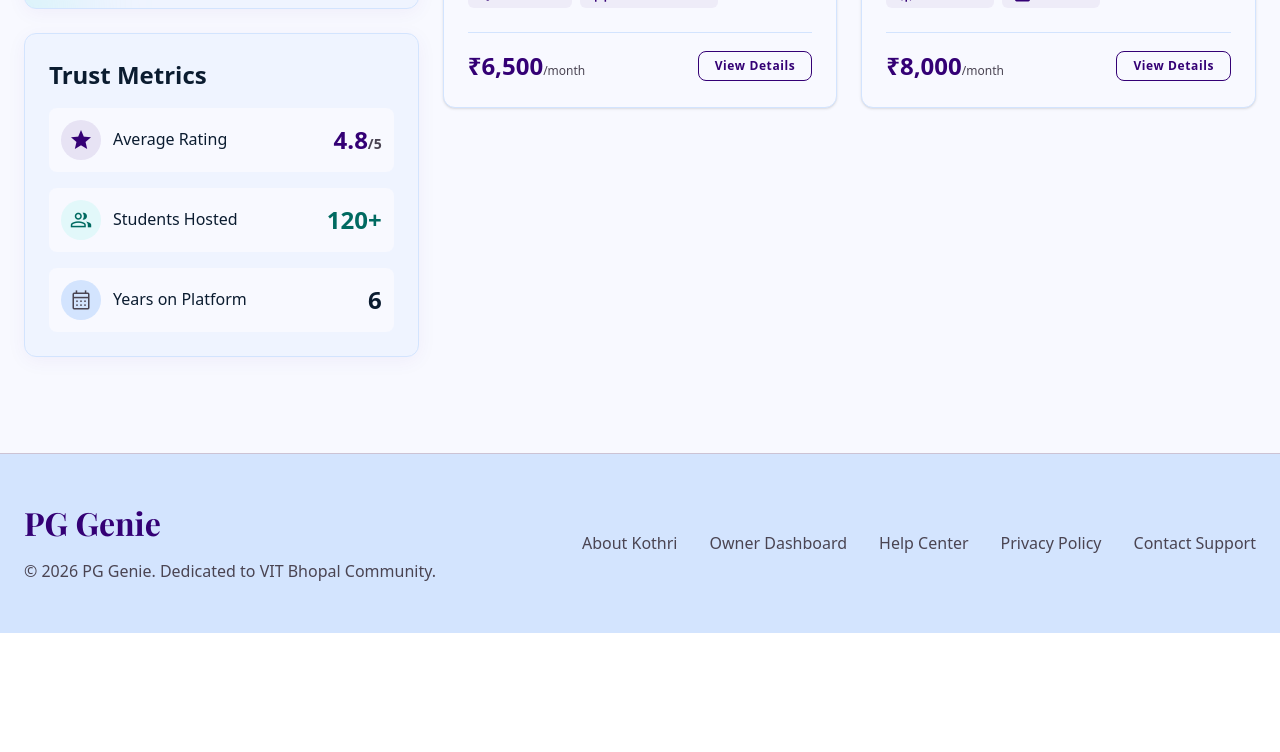
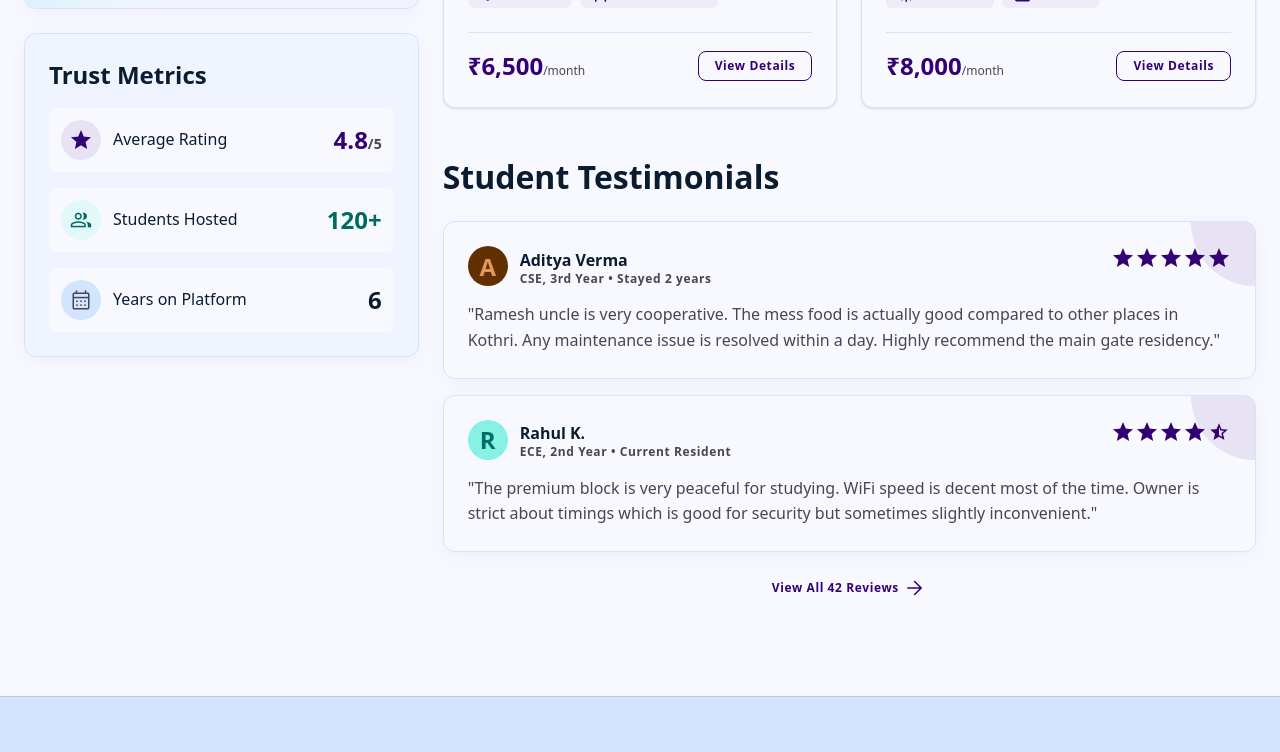
Before and after one commit to coderashhar/PG-genie, a Next.js app in the folder frontend/: page /owners/1 in a window 1280 px wide. Shown: the part 496-1248 px from the top of the page. Before the commit the page ends 1129 px from the top, so only its background shows below. Built offline with nearby package versions, Linux system fonts and the light colour scheme; a web font is replaced by a local one.

Commit message:
feat(owner-profile): add student testimonials section

```diff
--- a/frontend/src/app/owners/[id]/page.tsx
+++ b/frontend/src/app/owners/[id]/page.tsx
@@ -164,7 +164,61 @@ export default function OwnerProfilePage({ params }: { params: { id: string } })
                 </Link>
               </div>
             </section>
-            {/* Reviews Section Placeholder */}
+            {/* Reviews Section */}
+            <section>
+              <h2 className="font-h1 text-h1 text-on-surface mb-6">Student Testimonials</h2>
+              <div className="flex flex-col gap-4">
+                {/* Review Card 1 */}
+                <div className="bg-surface rounded-xl p-6 shadow-[0px_4px_20px_rgba(76,29,149,0.05)] border border-surface-variant relative overflow-hidden transition-all duration-300 hover:border-primary/30 hover:bg-surface-container-low">
+                  <div className="absolute top-0 right-0 w-16 h-16 bg-primary-container/10 rounded-bl-full z-0"></div>
+                  <div className="relative z-10">
+                    <div className="flex items-start justify-between mb-4">
+                      <div className="flex items-center gap-3">
+                        <div className="w-10 h-10 rounded-full bg-tertiary-container text-on-tertiary-container flex items-center justify-center font-h2 text-h2">A</div>
+                        <div>
+                          <h4 className="font-body-md text-body-md font-semibold text-on-surface">Aditya Verma</h4>
+                          <p className="font-label-sm text-label-sm text-on-surface-variant">CSE, 3rd Year • Stayed 2 years</p>
+                        </div>
+                      </div>
+                      <div className="flex text-primary">
+                        <span className="material-symbols-outlined text-sm" style={{ fontVariationSettings: "'FILL' 1" }}>star</span>
+                        <span className="material-symbols-outlined text-sm" style={{ fontVariationSettings: "'FILL' 1" }}>star</span>
+                        <span className="material-symbols-outlined text-sm" style={{ fontVariationSettings: "'FILL' 1" }}>star</span>
+                        <span className="material-symbols-outlined text-sm" style={{ fontVariationSettings: "'FILL' 1" }}>star</span>
+                        <span className="material-symbols-outlined text-sm" style={{ fontVariationSettings: "'FILL' 1" }}>star</span>
+                      </div>
+                    </div>
+                    <p className="font-body-md text-body-md text-on-surface-variant">&quot;Ramesh uncle is very cooperative. The mess food is actually good compared to other places in Kothri. Any maintenance issue is resolved within a day. Highly recommend the main gate residency.&quot;</p>
+                  </div>
+                </div>
+                {/* Review Card 2 */}
+                <div className="bg-surface rounded-xl p-6 shadow-[0px_4px_20px_rgba(76,29,149,0.05)] border border-surface-variant relative overflow-hidden transition-all duration-300 hover:border-primary/30 hover:bg-surface-container-low">
+                  <div className="absolute top-0 right-0 w-16 h-16 bg-primary-container/10 rounded-bl-full z-0"></div>
+                  <div className="relative z-10">
+                    <div className="flex items-start justify-between mb-4">
+                      <div className="flex items-center gap-3">
+                        <div className="w-10 h-10 rounded-full bg-secondary-container text-on-secondary-container flex items-center justify-center font-h2 text-h2">R</div>
+                        <div>
+                          <h4 className="font-body-md text-body-md font-semibold text-on-surface">Rahul K.</h4>
+                          <p className="font-label-sm text-label-sm text-on-surface-variant">ECE, 2nd Year • Current Resident</p>
+                        </div>
+                      </div>
+                      <div className="flex text-primary">
+                        <span className="material-symbols-outlined text-sm" style={{ fontVariationSettings: "'FILL' 1" }}>star</span>
+                        <span className="material-symbols-outlined text-sm" style={{ fontVariationSettings: "'FILL' 1" }}>star</span>
+                        <span className="material-symbols-outlined text-sm" style={{ fontVariationSettings: "'FILL' 1" }}>star</span>
+                        <span className="material-symbols-outlined text-sm" style={{ fontVariationSettings: "'FILL' 1" }}>star</span>
+                        <span className="material-symbols-outlined text-sm">star_half</span>
+                      </div>
+                    </div>
+                    <p className="font-body-md text-body-md text-on-surface-variant">&quot;The premium block is very peaceful for studying. WiFi speed is decent most of the time. Owner is strict about timings which is good for security but sometimes slightly inconvenient.&quot;</p>
+                  </div>
+                </div>
+              </div>
+              <button className="mt-6 text-primary font-label-sm text-label-sm hover:underline flex items-center gap-1 mx-auto cursor-pointer">
+                View All 42 Reviews <span className="material-symbols-outlined text-sm">arrow_forward</span>
+              </button>
+            </section>
           </div>
         </div>
       </main>
```
